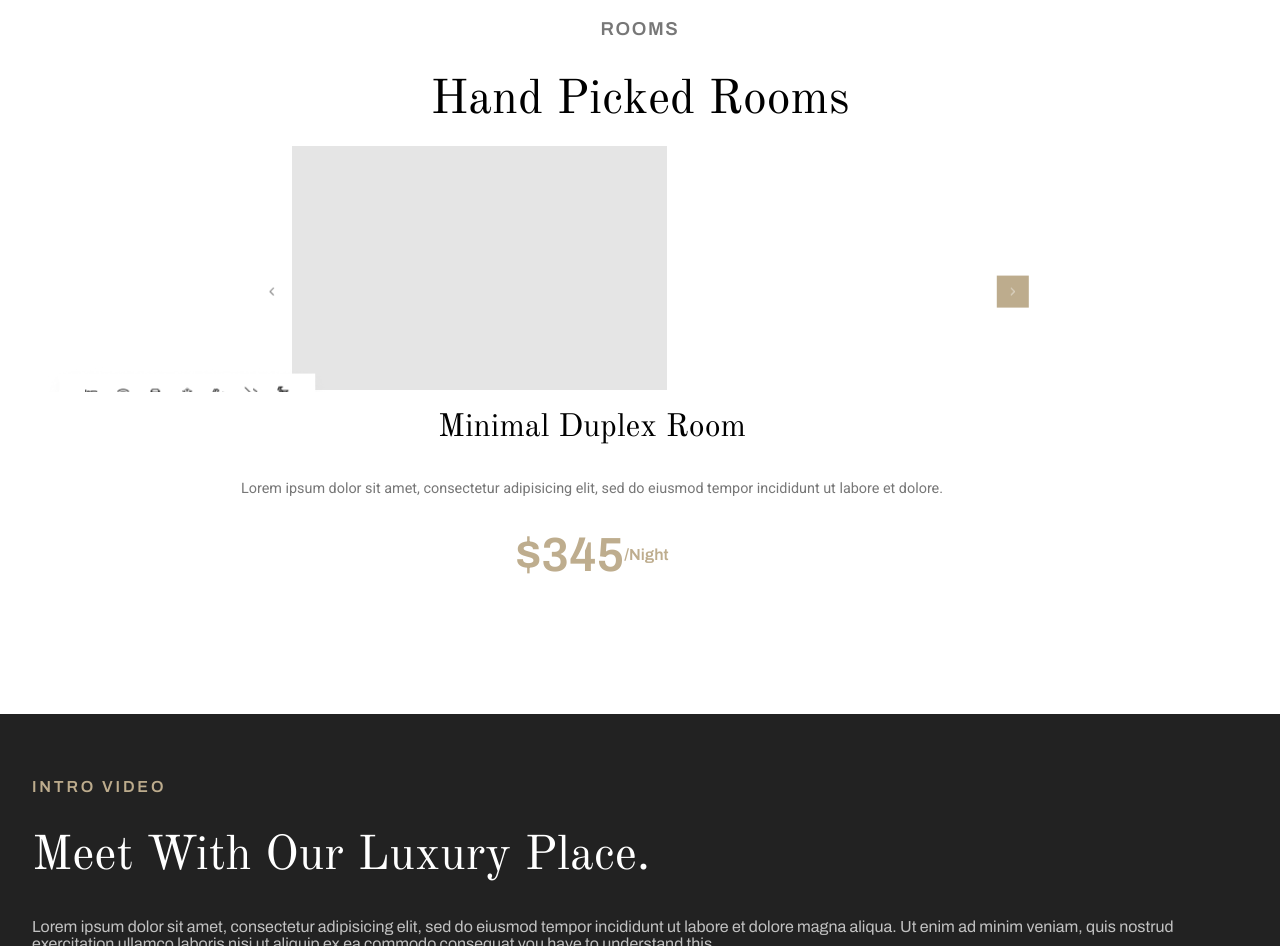
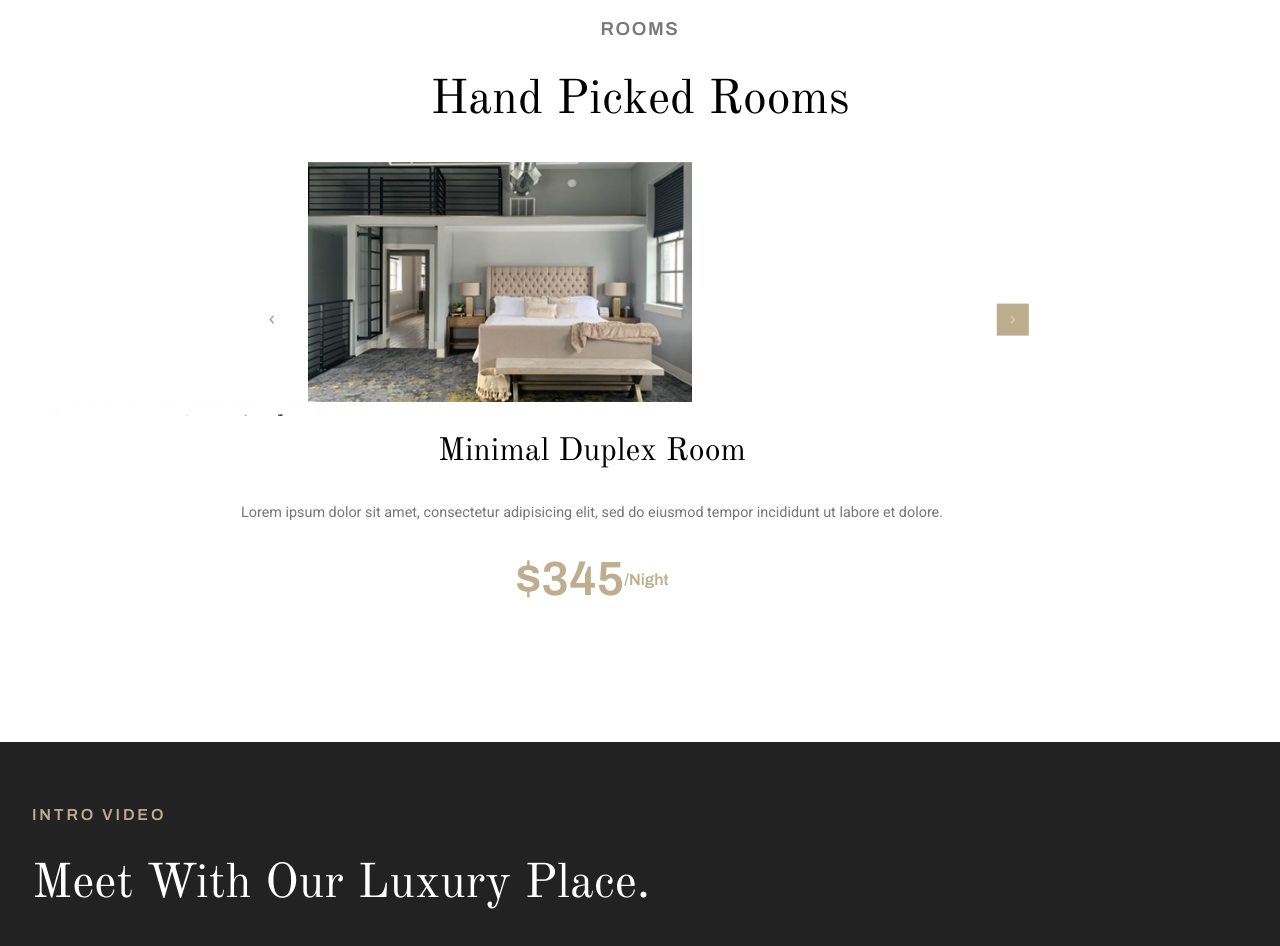
Before and after one commit to MariaGargoles/Hotel_Miranda, a plain HTML site: page index.html in a window 1280 px wide. Shown: the part 4295-5241 px from the top of the page. Drawn offline with nearby package versions, Linux system fonts and the light colour scheme; files whose address does not match are found by name.

Commit message:
minor fix

```diff
--- a/index.html
+++ b/index.html
@@ -189,8 +189,8 @@
       />
       <img
         class="RoomSlideContainer__Slide"
-        src="./assets/roomAssets/Rectangle 20.png"
-      />
+        src="./assets/RoomPageAssets/Room1.JPG"/>
+
       <div class="RoomSlideContainer__ContenedorFlechas">
         <img
           class="RoomSlideContainer__ContenedorFlechas__Izquierda"
--- a/styles/room.scss
+++ b/styles/room.scss
@@ -16,6 +16,12 @@
 
 
 
+    }
+
+    &__Slide {
+        width: 24rem;
+        height: 15rem;
+        margin: 1rem;
     }
 
     &__Title {
```
Also changed, not shown: styles/output.css, 1 other file.
